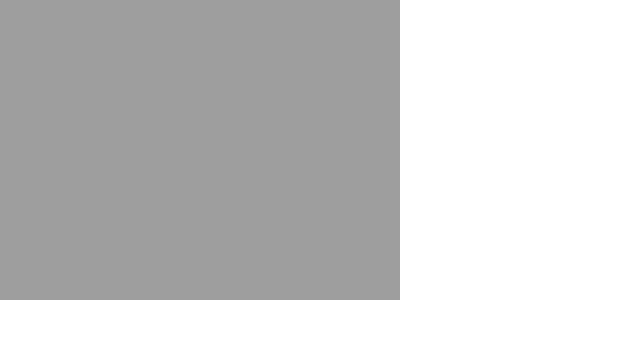
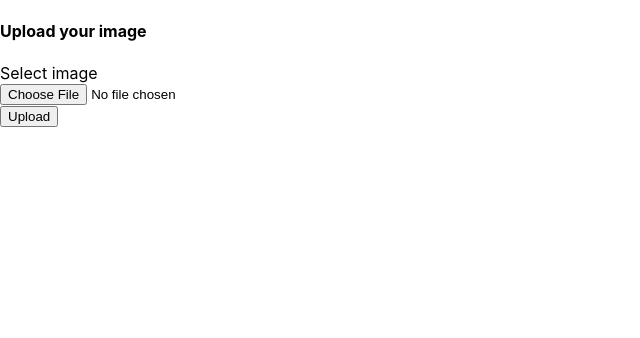
Before and after one commit to LeamonLee/AI-portfolio-fontend-ui, a React (Create React App) app: page / in a window 1280 px wide. Shown: the top 338 px of the page, without its empty margins (0-640 px from the left). Built offline with nearby package versions, Linux system fonts and the light colour scheme.

Commit message:
新增upload表單

```diff
--- a/src/App.js
+++ b/src/App.js
@@ -3,9 +3,18 @@
 function App() {
   return (
     <div>
-      {/* <img src="http://localhost:5001/webcam" className="App-logo" alt="logo" /> */}
-      <img src="http://localhost:5001/image" className="App-logo" alt="logo" />
+      {/* <img src="http://localhost:5001/webcam" alt="logo" /> */}
+      {/* <img src="http://localhost:5001/image" alt="logo" /> */}
+      {/* <img src="" alt="logo" /> */}
 
+      <h4>Upload your image</h4>
+      <form action="http://localhost:5001/od/image_detect" method="POST" enctype="multipart/form-data">
+          <label for="">Select image</label>
+          <div>
+              <input type="file" name="image" id="image" />
+          </div>
+          <button type="submit">Upload</button>
+      </form>
     </div>
   );
 }
```
Also changed, not shown: 1 other file (tests, documents, lock files or other folders).
